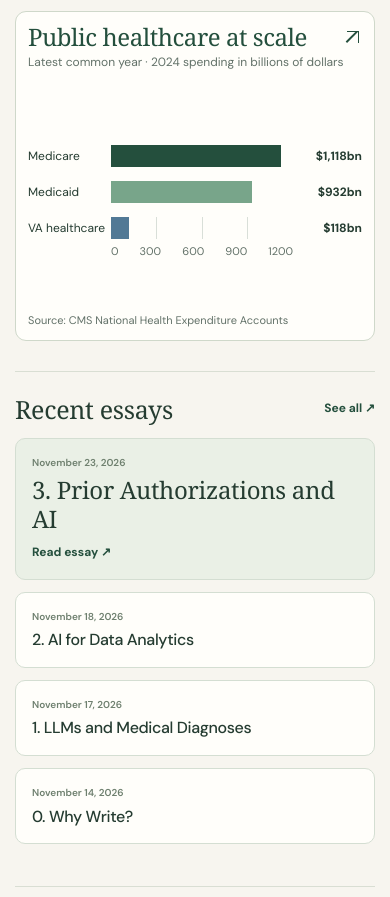
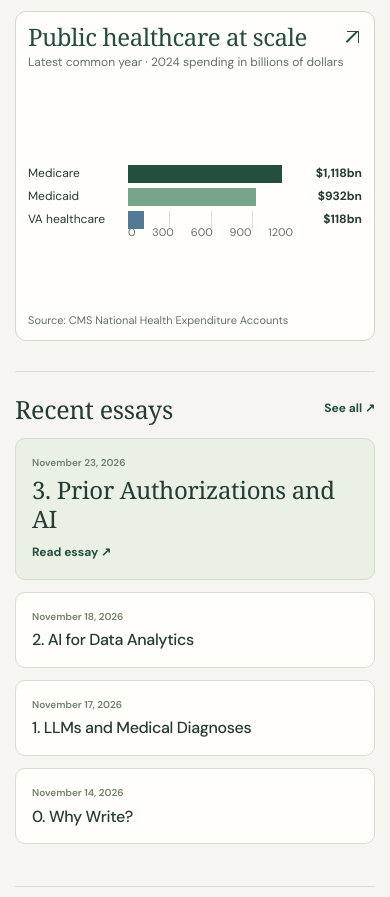
Before and after one commit to rmcconeghy/White-Oak-Research, a plain HTML site: page index.html in a window 390 px wide. Shown: the part 1183-2080 px from the top of the page. Drawn offline with Linux system fonts and the light colour scheme; a web font is replaced by a local one.

Commit message:
Update homepage payer chart styling

```diff
--- a/home.css
+++ b/home.css
@@ -58,11 +58,13 @@
 .dialysis-key .gap-label{color:var(--chart-highlight);font-weight:700}
 .dialysis-key .gap-label i{background:var(--chart-highlight)}
 .dialysis-key .stop-label i{background:var(--chart-stop);width:5px;height:5px;margin:2px}
-.public-chart{display:grid;align-content:center;gap:clamp(14px,2vw,25px)}
+.public-chart{display:grid;align-content:center;gap:clamp(5px,1vw,10px)}
 .public-row,.public-axis{display:grid;grid-template-columns:minmax(80px,110px) minmax(0,1fr) minmax(55px,78px);align-items:center;gap:8px}
 .public-row>strong{font-weight:700;text-align:right;white-space:nowrap}
-.public-track{height:clamp(22px,3vw,38px);background:repeating-linear-gradient(to right,var(--chart-grid) 0 1px,transparent 1px 25%);border:0}
+.public-track{height:clamp(18px,2vw,26px);background:repeating-linear-gradient(to right,var(--chart-grid) 0 1px,transparent 1px 25%);border:0}
 .public-bar{display:block;height:100%;width:var(--share);background:var(--chart-medicare)}
+.public-bar.private{background:var(--chart-private)}
+.public-bar.pocket{background:var(--chart-pocket)}
 .public-bar.medicaid{background:var(--chart-medicaid)}
 .public-bar.va{background:var(--chart-va)}
 .public-axis{font-size:11px;color:var(--muted);margin-top:-9px}
@@ -121,7 +123,7 @@
  .top-analyses{gap:12px}
  .analysis-tile{padding:12px;grid-template-rows:minmax(68px,auto) minmax(0,1fr) auto}
  .map-layout{gap:10px}
- .public-row,.public-axis{grid-template-columns:78px minmax(0,1fr) 64px;gap:5px}
+ .public-row,.public-axis{grid-template-columns:95px minmax(0,1fr) 64px;gap:5px}
  .public-axis{font-size:11px}
  .home-earlier{margin-top:42px}
  .earlier-grid,.writing-previews{grid-template-columns:1fr;gap:12px}
```
